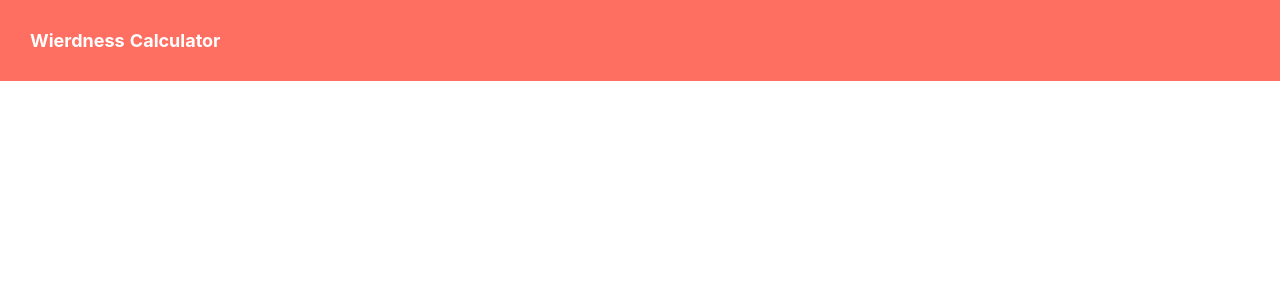
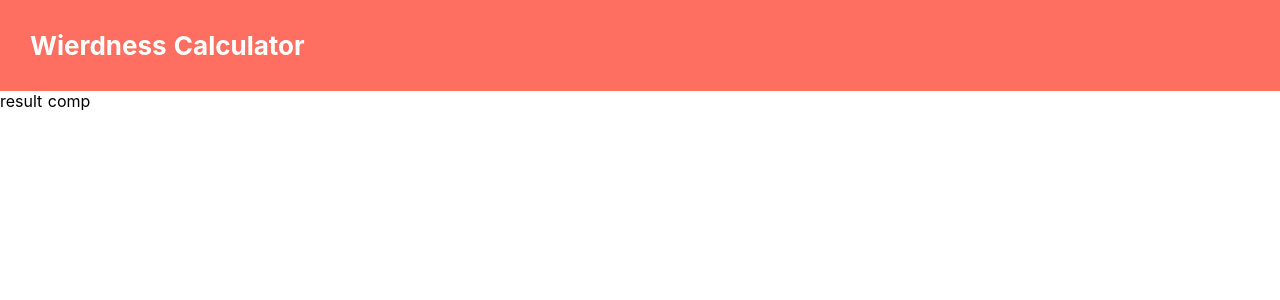
Before and after one commit to kristinadinellari/Weirdness-Calculator-Nuxtjs, a Nuxt app: page / in a window 1280 px wide. Shown: the top 300 px of the page. Built offline with nearby package versions, Linux system fonts and the light colour scheme.

Commit message:
--add: components

```diff
--- a/assets/scss/elements.scss
+++ b/assets/scss/elements.scss
@@ -16,3 +16,6 @@ html {
   box-sizing: border-box;
   margin: 0;
 }
+.common-section {
+  padding: 30px
+}
--- a/assets/scss/objects.scss
+++ b/assets/scss/objects.scss
@@ -1,8 +1,22 @@
-.nav-component {
+//nav compoent
+.nav {
   width: 100%;
-  padding: 30px;
   background: $primary-color;
   color: white;
   font-weight: bold;
-  @include fontSizes(18);
+  @include fontSizes(26);
 }
+//container
+.container {
+  width: 100%;
+  display: flex;
+
+  section {
+    &:nth-child(1n) {
+      width: 60%;
+    }
+    &:nth-child(2n) {
+      width: 40%;
+    }
+  }
+}
--- a/components/Nav.vue
+++ b/components/Nav.vue
@@ -1,5 +1,5 @@
 <template>
-  <div class="nav-component">
+  <div class="nav common-section">
     Wierdness Calculator
   </div>
 </template>
--- /dev/null
+++ b/components/Result.vue
@@ -0,0 +1,19 @@
+<template>
+  <div class="result-component">
+    result comp
+  </div>
+</template>
+<script>
+  import { mapGetters } from 'vuex'
+
+  export default  {
+    data () {
+      return {
+      }
+    },
+    computed: {
+      ...mapGetters([
+      ])
+    }
+  }
+</script>
--- /dev/null
+++ b/components/Search.vue
@@ -0,0 +1,12 @@
+<template>
+  <div class="search-component">
+
+  </div>
+</template>
+<script>
+  import { mapGetters, mapMutations } from 'vuex'
+
+  export default {
+
+  }
+</script>
--- a/pages/index.vue
+++ b/pages/index.vue
@@ -1,6 +1,12 @@
 <template>
   <div class="container">
+    <section>
+      <Search>
 
+      </Search>
+      <Result/>
+    </section>
+    <section></section>
   </div>
 </template>
 
@@ -8,6 +14,10 @@
 import { mapGetters, mapMutations } from 'vuex'
 
 export default {
+  components: {
+    Search: () => import('~/components/Search'),
+    Result: () => import('~/components/Result'),
+  },
   computed: {
     ...mapGetters([
       'val'
@@ -20,36 +30,3 @@ export default {
   }
 }
 </script>
-
-<style>
-.container {
-  margin: 0 auto;
-  min-height: 100vh;
-  display: flex;
-  justify-content: center;
-  align-items: center;
-  text-align: center;
-}
-
-.title {
-  font-family: 'Quicksand', 'Source Sans Pro', -apple-system, BlinkMacSystemFont,
-    'Segoe UI', Roboto, 'Helvetica Neue', Arial, sans-serif;
-  display: block;
-  font-weight: 300;
-  font-size: 100px;
-  color: #35495e;
-  letter-spacing: 1px;
-}
-
-.subtitle {
-  font-weight: 300;
-  font-size: 42px;
-  color: #526488;
-  word-spacing: 5px;
-  padding-bottom: 15px;
-}
-
-.links {
-  padding-top: 15px;
-}
-</style>
```
Also changed, not shown: components/Description.vue (added, +13 -0 lines), components/Liked.vue (added).
